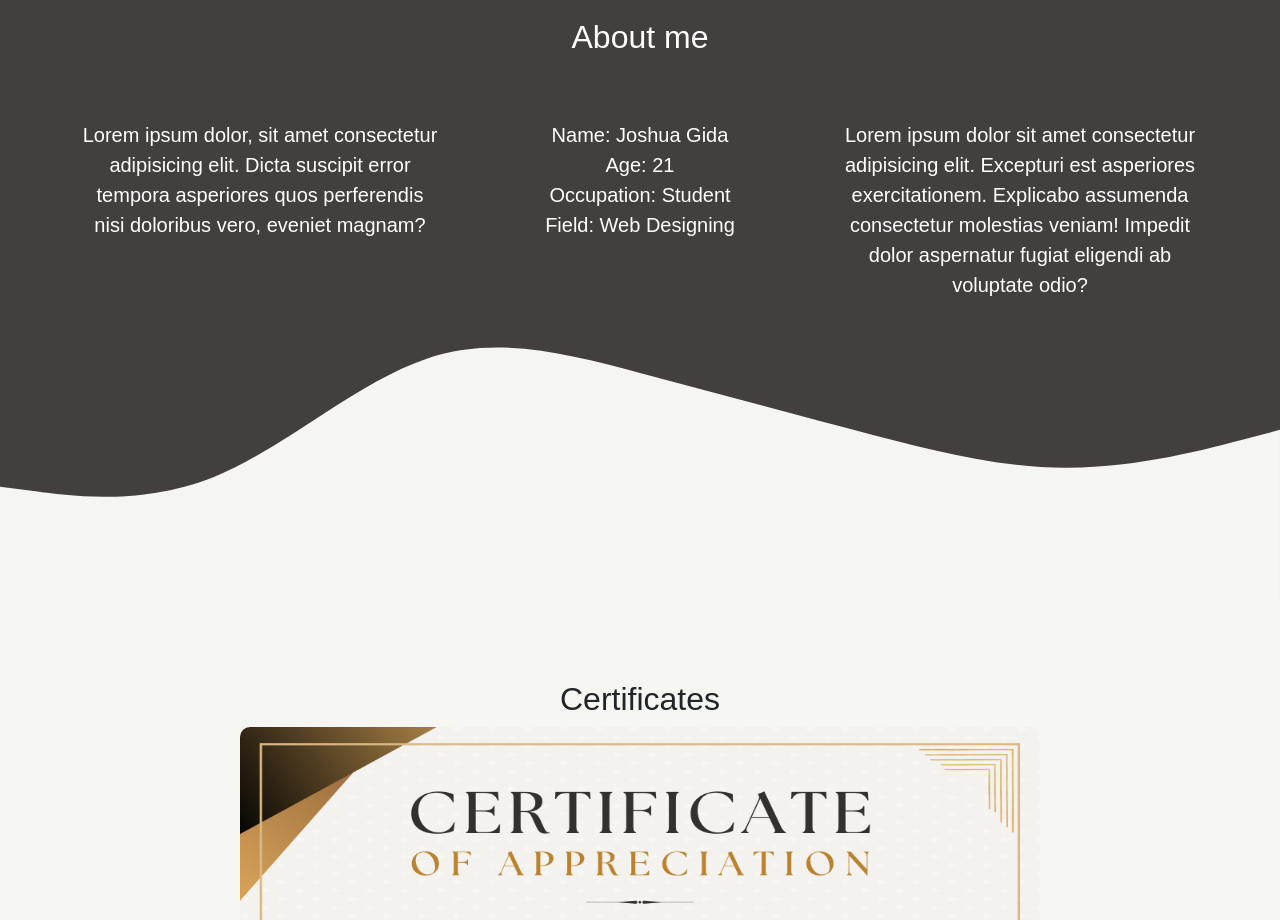
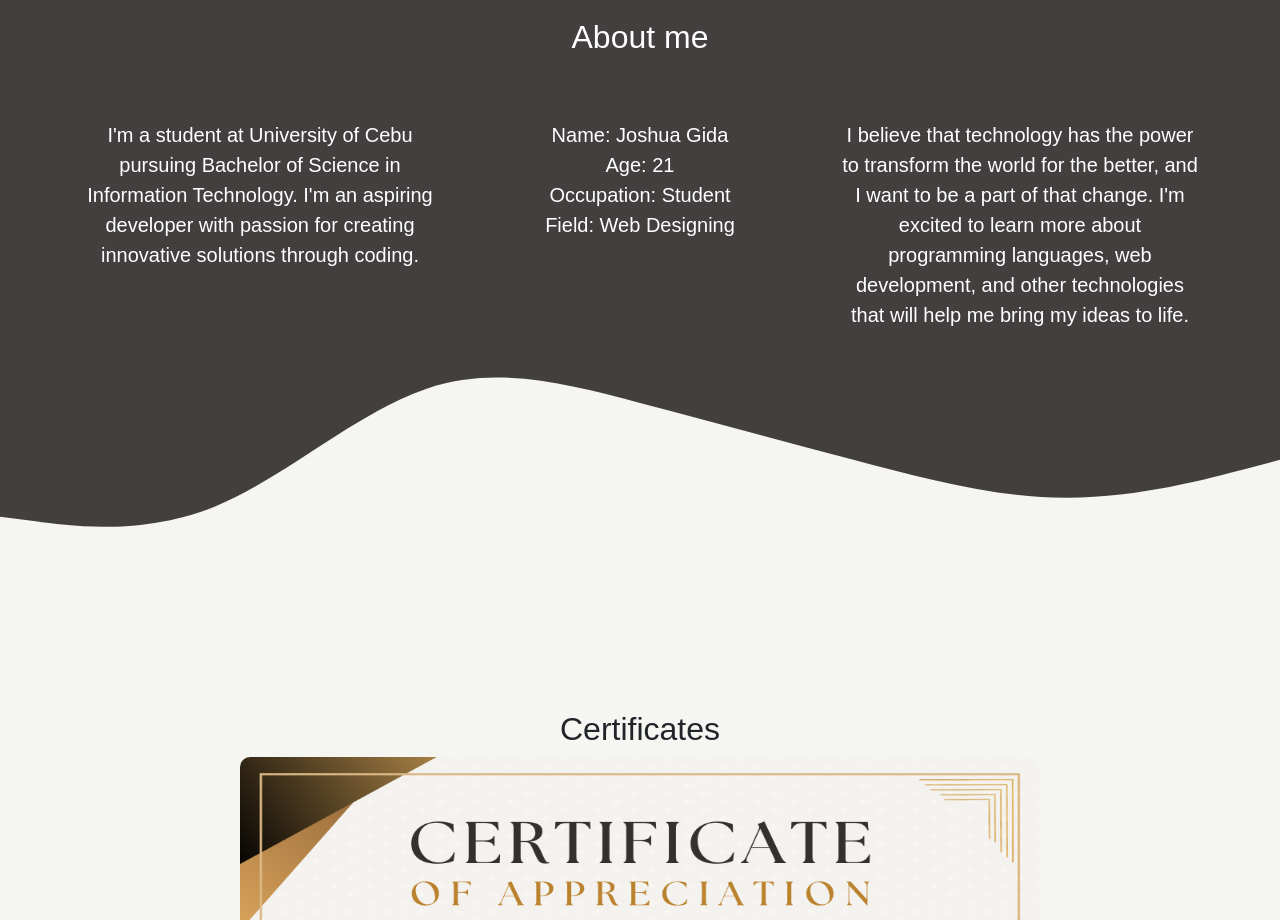
Before and after one commit to realdiceshorty/realdiceshorty.github.io, a plain HTML site: page index.html in a window 1280 px wide. Shown: the part 860-1780 px from the top of the page. Drawn offline with nearby package versions, Linux system fonts and the light colour scheme.

Commit message:
Update index.html

```diff
--- a/index.html
+++ b/index.html
@@ -82,9 +82,7 @@
         <div class="row justify-content-center fs-5 text-center">
           <div class="col-md-4 text-white">
             <p>
-              Lorem ipsum dolor, sit amet consectetur adipisicing elit. Dicta
-              suscipit error tempora asperiores quos perferendis nisi doloribus
-              vero, eveniet magnam?
+              I'm a student at University of Cebu pursuing Bachelor of Science in Information Technology. I'm an aspiring developer with passion for creating innovative solutions through coding.
             </p>
           </div>
           <div class="col-md-4 text-white">
@@ -97,10 +95,7 @@
           </div>
           <div class="col-md-4 text-white">
             <p>
-              Lorem ipsum dolor sit amet consectetur adipisicing elit. Excepturi
-              est asperiores exercitationem. Explicabo assumenda consectetur
-              molestias veniam! Impedit dolor aspernatur fugiat eligendi ab
-              voluptate odio?
+              I believe that technology has the power to transform the world for the better, and I want to be a part of that change. I'm excited to learn more about programming languages, web development, and other technologies that will help me bring my ideas to life.
             </p>
           </div>
         </div>
```
